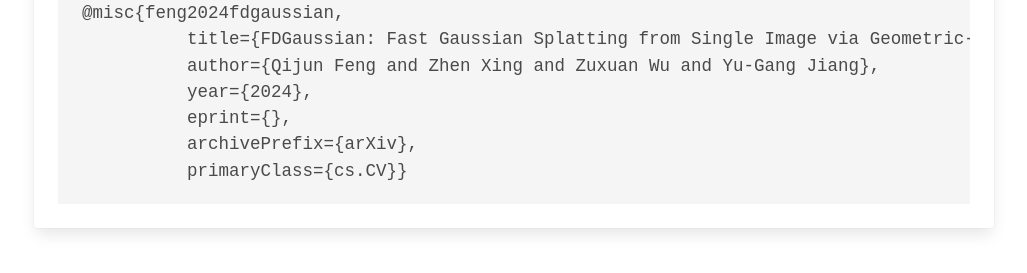
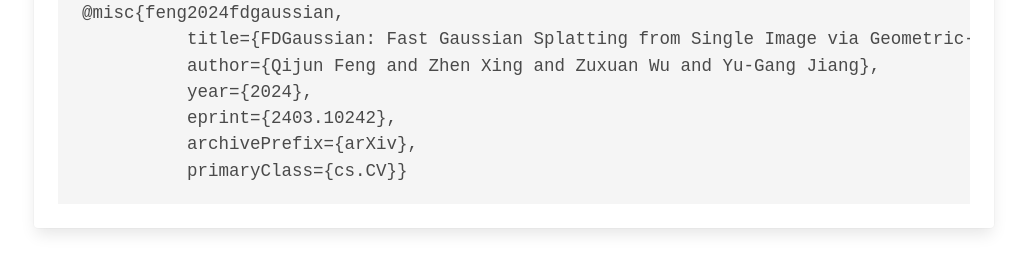
Before and after one commit to tangfqj/tangfqj.github.io, a Jekyll site: the page FDGaussian/index.html, which Jekyll copies as it is, in a window 1280 px wide and 900 px high, scrolled down 1641 px. Shown: the part 624-897 px from the top of the window, without its empty margins (126-1153 px from the left). Built offline with Jekyll 4.4.1, drawn with Linux system fonts in a browser that asks for light colours.

Commit message:
Add files via upload

```diff
--- a/FDGaussian/index.html
+++ b/FDGaussian/index.html
@@ -98,7 +98,7 @@
       <!-- other links -->
       <div class="is-flex is-justify-content-center">
         <span class="icon-text mx-1">
-          <a class="button is-dark" href="" role="button" target="_blank"> <span class="icon"> <ion-icon name="document-outline"></ion-icon> </span> <span> Arxiv </span>  </a>
+          <a class="button is-dark" href="https://arxiv.org/abs/2403.10242" role="button" target="_blank"> <span class="icon"> <ion-icon name="document-outline"></ion-icon> </span> <span> Arxiv </span>  </a>
         </span>
         <span class="icon-text mx-1">
           <a class="button is-dark" href="" role="button" target="_blank"> <span class="icon"> <ion-icon name="logo-github"></ion-icon> </span> <span> Code </span> </a>
@@ -247,7 +247,7 @@
           title={FDGaussian: Fast Gaussian Splatting from Single Image via Geometric-aware Diffusion Model},
           author={Qijun Feng and Zhen Xing and Zuxuan Wu and Yu-Gang Jiang},
           year={2024},
-          eprint={},
+          eprint={2403.10242},
           archivePrefix={arXiv},
           primaryClass={cs.CV}}</code></pre>
         </div>
```
Also changed, not shown: _pages/about.md (+2 -2 lines).
